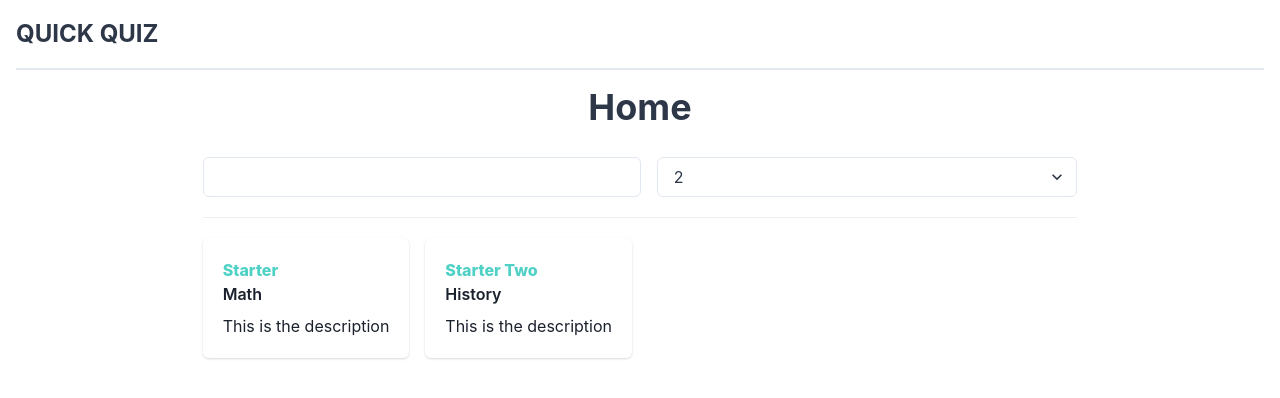
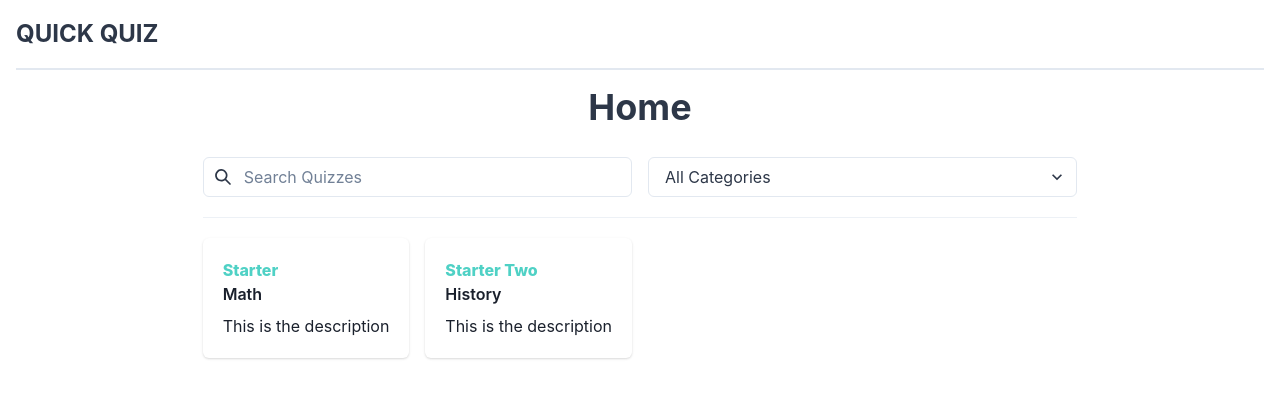
Before and after one commit to mikeHerceg/QuickQuiz, a React (Vite) app: page / in a window 1280 px wide. Shown: the top 398 px of the page. Built offline with nearby package versions, Linux system fonts and the light colour scheme.

Commit message:
search and filter

```diff
--- a/package.json
+++ b/package.json
@@ -10,6 +10,7 @@
     "preview": "vite preview"
   },
   "dependencies": {
+    "@chakra-ui/icons": "^2.1.1",
     "@chakra-ui/react": "^2.8.2",
     "@emotion/react": "^11.11.4",
     "@emotion/styled": "^11.11.0",
--- a/src/components/cards/quizsummary.component.tsx
+++ b/src/components/cards/quizsummary.component.tsx
@@ -23,7 +23,7 @@ export const QuizSummary: FunctionComponent<QuizSummaryProps> = ({
       <Card padding={Spacing.lr}>
         <CardHeader p={0} mb={Spacing.sm}>
           <SectionHeader text={title} />
-          <SectionSubHeader text={Category[category]} />
+          <SectionSubHeader text={category} />
         </CardHeader>
         <CardBody p={0}>
           <BodyText text={description} />
--- a/src/pages/home/components/quizTiles.component.tsx
+++ b/src/pages/home/components/quizTiles.component.tsx
@@ -11,8 +11,9 @@ export const QuizTiles = () => {
   useEffect(() => {
     const { category, search } = filters;
     // filter by category
+    console.log(category);
     const byCategory = category
-      ? AllQuizes.filter(({ category }) => category === category)
+      ? AllQuizes.filter((quiz) => quiz.category === category)
       : AllQuizes;
     // then by search
     const bySearch = search
--- a/src/pages/home/components/searchAndFilter.component.tsx
+++ b/src/pages/home/components/searchAndFilter.component.tsx
@@ -1,9 +1,16 @@
-import { Divider, HStack, Input, Select } from "@chakra-ui/react";
-import { ChangeEvent } from "react";
+import {
+  Divider,
+  HStack,
+  Input,
+  InputGroup,
+  InputLeftElement,
+  Select,
+} from "@chakra-ui/react";
+import { ChangeEvent, useMemo } from "react";
+import { CATEGORIES } from "../../../quizes/categories.constant";
 import { Spacing } from "../../../theme";
-import { Category } from "../../../types/globals.types";
 import { useFilterContext } from "../filter.context";
-
+import { PhoneIcon, SearchIcon } from "@chakra-ui/icons";
 export const SearchAndFilter = () => {
   const { filters, setFilters } = useFilterContext();
 
@@ -11,20 +18,41 @@ export const SearchAndFilter = () => {
     setFilters({ ...filters, search: e.target.value });
   };
   const handleSelect = (e: ChangeEvent<HTMLSelectElement>) => {
-    console.log(e);
-    setFilters({ ...filters });
+    const value = e.target.value;
+    console.log(value);
+    if (value === "all") {
+      setFilters({ ...filters, category: null });
+    }
+    setFilters({ ...filters, category: CATEGORIES[value] });
   };
+
+  const categoryOtions = useMemo(() => {
+    const keys = Object.keys(CATEGORIES);
+    return keys.map((key) => ({ label: CATEGORIES[key], value: key }));
+  }, []);
 
   return (
     <>
       <HStack gap={Spacing.md}>
-        <Input
-          onChange={handleSearch}
-          value={filters?.search ?? ""}
-          name={"search"}
-        />
-        <Select value={filters?.category ?? ""} onChange={handleSelect}>
-          <option value={Category.History}>{Category.History}</option>
+        <InputGroup>
+          <InputLeftElement pointerEvents="none">
+            <SearchIcon />
+          </InputLeftElement>
+          <Input
+            onChange={handleSearch}
+            value={filters?.search ?? ""}
+            name={"search"}
+            placeholder="Search Quizzes"
+          />
+        </InputGroup>
+
+        <Select onChange={handleSelect}>
+          <option value={"all"}>All Categories</option>
+          {categoryOtions.map(({ value, label }) => (
+            <option key={value} value={value}>
+              {label}
+            </option>
+          ))}
         </Select>
       </HStack>
       <Divider my={Spacing.lr} />
--- /dev/null
+++ b/src/quizes/categories.constant.ts
@@ -0,0 +1,6 @@
+import { Category } from "../types/globals.types";
+
+export const CATEGORIES: Record<string, Category> = {
+  math: "Math",
+  history: "History",
+};
--- a/src/quizes/starter.quiz.ts
+++ b/src/quizes/starter.quiz.ts
@@ -1,10 +1,11 @@
-import { Category, Quiz } from "../types/globals.types";
+import { Quiz } from "../types/globals.types";
+import { CATEGORIES } from "./categories.constant";
 
 export const Starter: Quiz = {
   id: "unique-2",
   title: "Starter",
   description: "This is the description",
-  category: Category.Math,
+  category: CATEGORIES.math,
   questions: [
     {
       question: "2+2=?",
--- a/src/quizes/starter2.quiz.ts
+++ b/src/quizes/starter2.quiz.ts
@@ -1,10 +1,11 @@
-import { Category, Quiz } from "../types/globals.types";
+import { Quiz } from "../types/globals.types";
+import { CATEGORIES } from "./categories.constant";
 
 export const Starter_two: Quiz = {
   id: "unique-1",
   title: "Starter Two",
   description: "This is the description",
-  category: Category.History,
+  category: CATEGORIES.history,
   questions: [
     {
       question: "Where is the liberty bell?",
--- a/src/types/globals.types.ts
+++ b/src/types/globals.types.ts
@@ -1,7 +1,4 @@
-export enum Category {
-  Math = 1,
-  History = 2,
-}
+export type Category = "Math" | "History";
 
 export type QuestionOption = {
   value: number;
```
Also changed, not shown: 1 other file (tests, documents, lock files or other folders).
